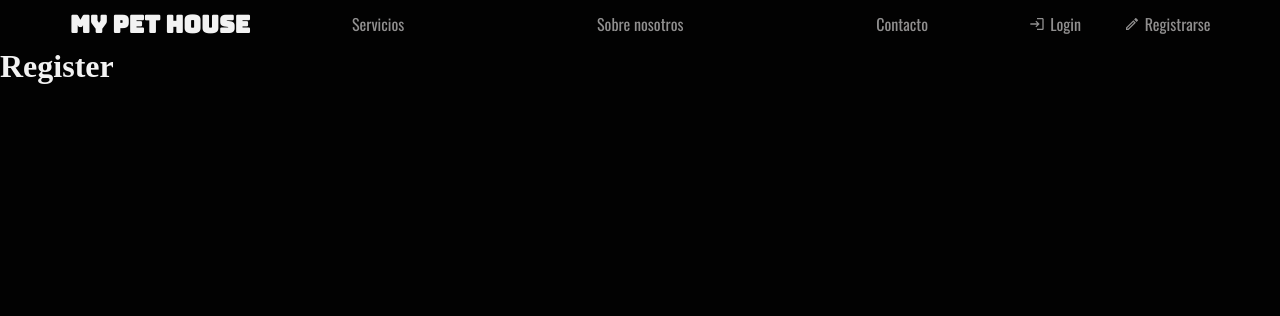
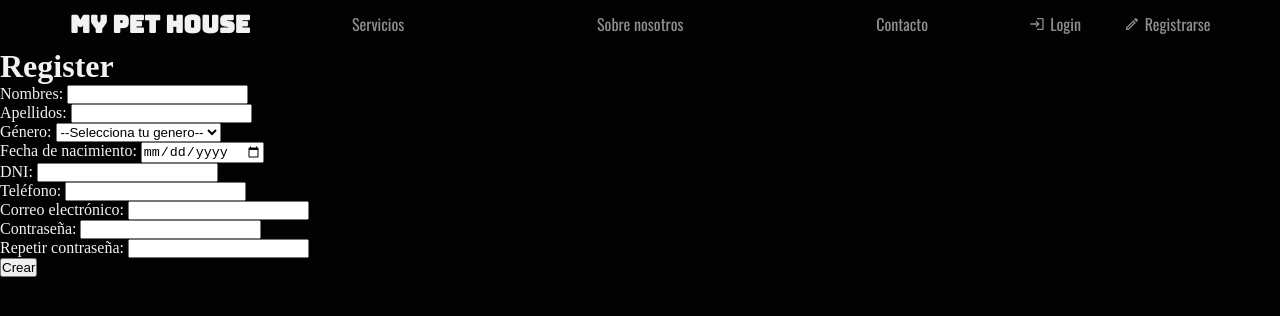
Before and after one commit to fernandoach/FRONTEND-VETERINARY, a React (Vite) app: page /register in a window 1280 px wide. Shown: the top 316 px of the page. Built offline with nearby package versions, Linux system fonts and the light colour scheme.

Commit message:
ADD: /register at 40%

```diff
--- a/src/pages/Home.jsx
+++ b/src/pages/Home.jsx
@@ -2,6 +2,7 @@ function Home() {
   return(
     <div className="main">
       <h1>Home</h1>
+      <p>Lorem ipsum dolor sit amet, consectetur adipisicing elit. Distinctio dolorum fuga voluptate, non sint dolor soluta nulla voluptatum impedit alias. Rerum doloremque recusandae impedit reprehenderit, numquam quidem nulla voluptates commodi!</p>
     </div>
   )
 }
--- a/src/pages/Register.jsx
+++ b/src/pages/Register.jsx
@@ -1,7 +1,115 @@
+import { useState } from "react"
+
 function Register() {
+
+  const [firstname, setFirstname] = useState('')
+  const [lastname, setLastname] = useState('')
+  const [gender, setGender] = useState('')
+  const [birthday, setBirthday] = useState('')
+  const [dni, setDni] = useState('')
+  const [telephone, setTelephone] = useState('')
+  const [email, setEmail] = useState('')
+  const [password, setPassword] = useState('')
+  const [repassword, setRepassword] = useState('')
+
+  const handlerFirstname = (e) => {
+    e.preventDefault()
+    setFirstname(e.target.value)
+  }
+  const handlerLastname = (e) => {
+    e.preventDefault()
+    setLastname(e.target.value)
+  }
+  const handlerGender = (e) => {
+    e.preventDefault()
+    setGender(e.target.value)
+  }
+  const handlerBirthday = (e) => {
+    e.preventDefault()
+    setBirthday(e.target.value)
+  }
+  const handlerDni = (e) => {
+    e.preventDefault()
+    setDni(e.target.value)
+  }
+  const handlerTelephone = (e) => {
+    e.preventDefault()
+    setTelephone(e.target.value)
+  }
+  const handlerEmail = (e) => {
+    e.preventDefault()
+    setEmail(e.target.value)
+  }
+  const handlerPassword = (e) => {
+    e.preventDefault()
+    setPassword(e.target.value)
+  }
+  const handlerRepassword = (e) => {
+    e.preventDefault()
+    setRepassword(e.target.value)
+  }
+
+  const log = `
+    firstname: ${firstname}
+    lastname: ${lastname}
+    gender: ${gender}
+    birthday: ${birthday}
+    dni: ${dni}
+    telephone: ${telephone}
+    email: ${email}
+    password: ${password}
+    repassword: ${repassword}
+  `
+  console.log(log)
   return(
     <div className="main">
       <h1>Register</h1>
+      <form>
+        <div>
+          <label htmlFor="firstname">Nombres: </label>
+          <input onChange={handlerFirstname} type="text" name="firstname" />
+        </div>
+        <div>
+          <label htmlFor="lastname">Apellidos: </label>
+          <input onChange={handlerLastname} type="text" name="lastname" required/>
+        </div>
+        <div>
+          <label htmlFor="gender">Género: </label>
+          <select onChange={handlerGender} name="gender" required>
+            <option value="" default> --Selecciona tu genero-- </option>
+            <option value="M" > Masculino </option>
+            <option value="F" default> Femenino </option>
+            <option value="O" default> Otro </option>
+          </select>
+        </div>
+        <div>
+          <label htmlFor="birthday">Fecha de nacimiento: </label>
+          <input onChange={handlerBirthday} type="date" name="birthday" required />
+        </div>
+        <div>
+          <label htmlFor="dni">DNI: </label>
+          <input onChange={handlerDni} type="text" name="dni" required />
+        </div>
+        <div>
+          <label htmlFor="telephone">Teléfono: </label>
+          <input onChange={handlerTelephone} type="text" name="telephone" required />
+        </div>
+        <div>
+          <label htmlFor="email">Correo electrónico: </label>
+          <input onChange={handlerEmail} type="email" name="email" required />
+        </div>
+        <div>
+          <label htmlFor="password">Contraseña: </label>
+          <input onChange={handlerPassword} type="password" name="password" required />
+        </div>
+        <div>
+          <label htmlFor="repassword">Repetir contraseña: </label>
+          <input onChange={handlerRepassword} type="password" name="repassword" required />
+        </div>
+        <div>
+          <button>Crear</button>
+        </div>
+      </form>
     </div>
   )
 }
```
